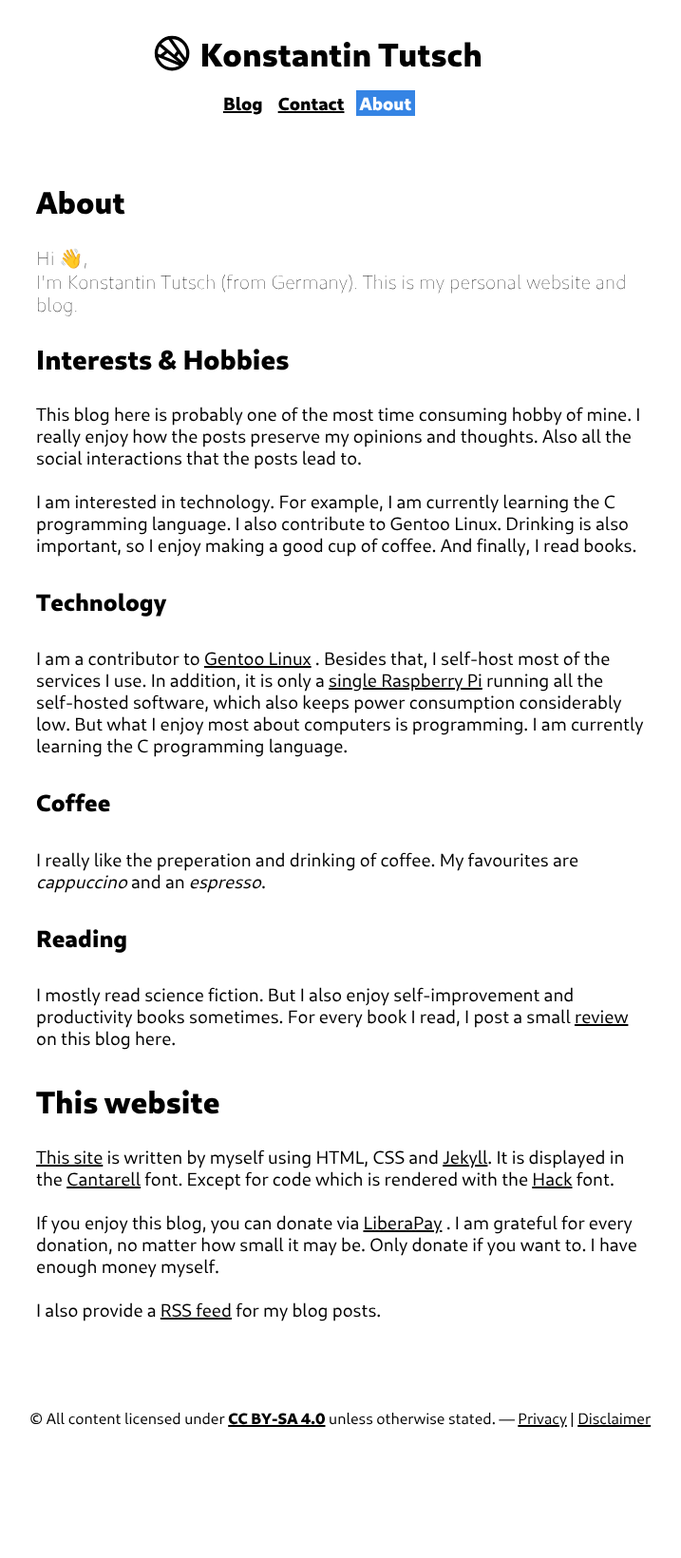
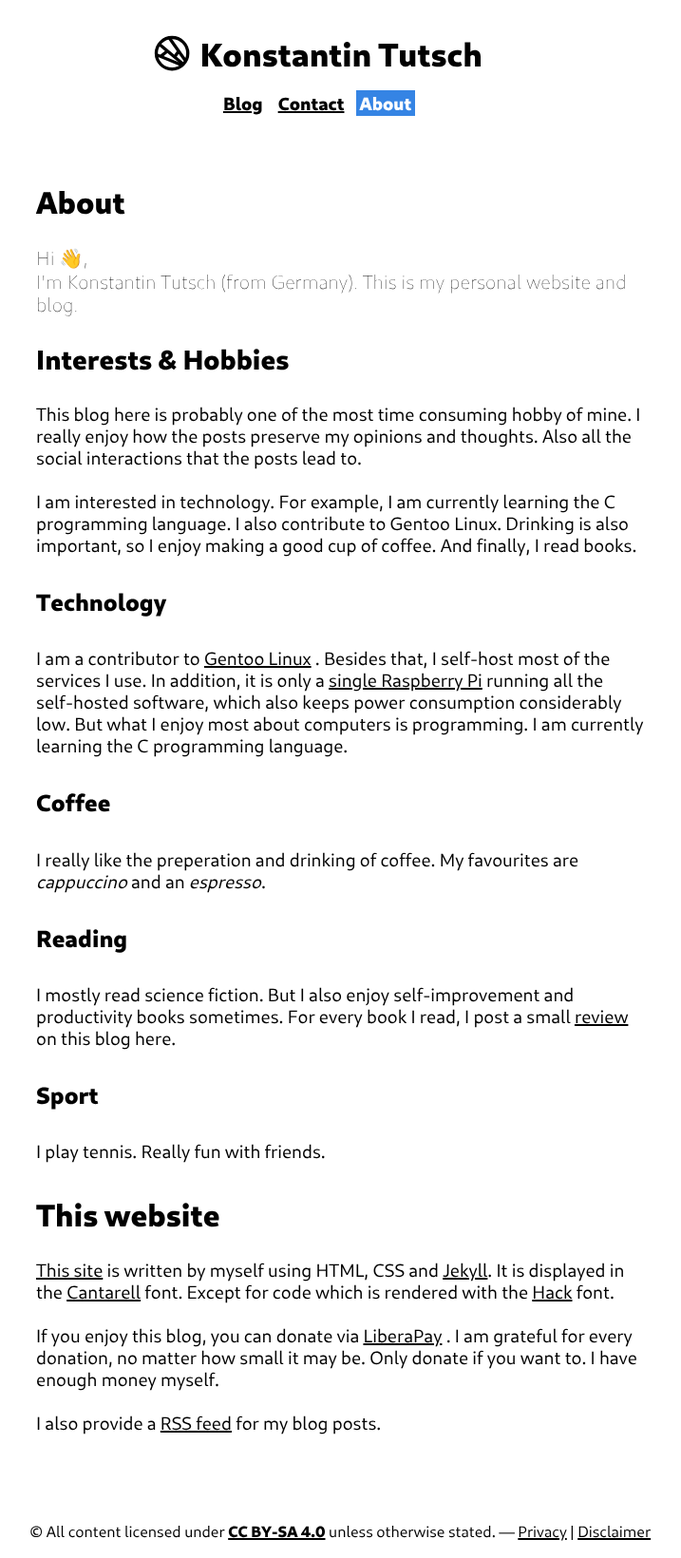
Before and after one commit to konstantintutsch/website, a Jekyll site: the page built from about/index.html, in a window 1280 px wide. Shown: the whole page at 95% size, without its empty margins (282-999 px from the left). Built offline with Jekyll 4.4.1, drawn with Linux system fonts in a browser that asks for light colours; before the commit the page ends 1521 px from its top, so only the background shows below that.

Commit message:
add sport to about

```diff
--- a/about/index.html
+++ b/about/index.html
@@ -37,6 +37,12 @@ I really like the preperation and drinking of coffee. My favourites are <i>cappu
 I mostly read science fiction. But I also enjoy self-improvement and productivity books sometimes. For every book I read, I post a small <a href="/Tag:Book">review</a> on this blog here.
 </p>
 
+{% include heading.html level=4 text="Sport" %}
+
+<p>
+I play tennis. Really fun with friends.
+</p>
+
 {% include heading.html level=2 text="This website" %}
 
 <p>
```
